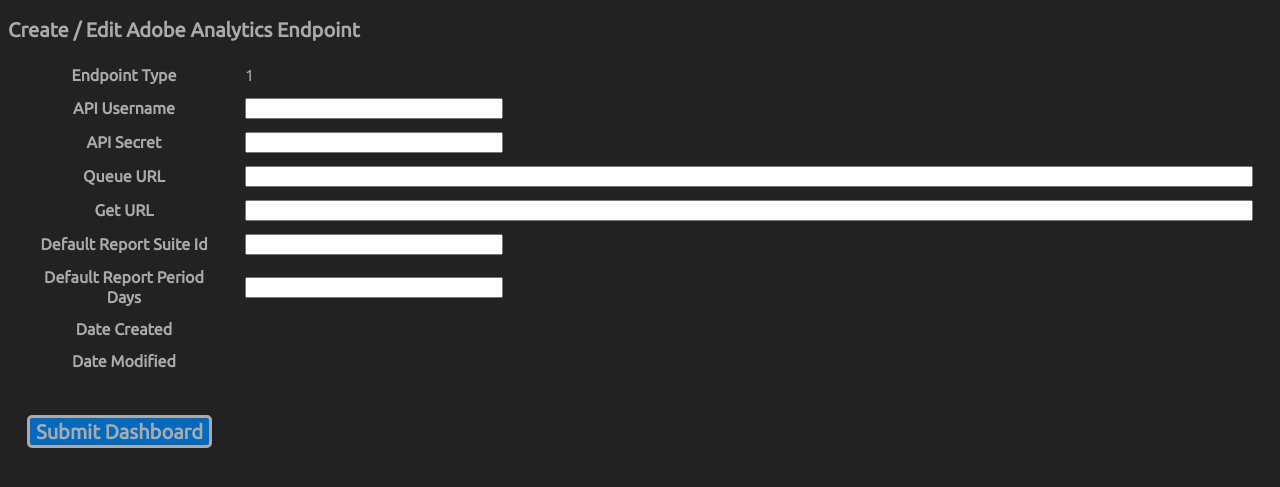
After one commit to Qarj/kpi-dashboard, a Django app: page /summary/endpoint/1/ in a window 1280 px wide. The commit adds this page. Shown: the top 487 px of the page. Run offline with Django 3.2, Linux system fonts and the light colour scheme; data that the repository does not hold is empty.

Commit message:
added endpoint view

```diff
--- a/kpi/summary/forms.py
+++ b/kpi/summary/forms.py
@@ -8,3 +8,11 @@ class EditForm(forms.Form):
     get_url = forms.CharField(widget=forms.TextInput)
     get_body = forms.CharField(widget=forms.Textarea)
     report_period_days = forms.CharField(widget=forms.TextInput)
+
+class EndpointForm(forms.Form):
+    username = forms.CharField(widget=forms.TextInput)
+    secret = forms.CharField(widget=forms.TextInput)
+    queue_url = forms.CharField(widget=forms.TextInput)
+    get_url = forms.CharField(widget=forms.TextInput)
+    default_report_suite_id = forms.CharField(widget=forms.TextInput)
+    default_report_period_days = forms.CharField(widget=forms.TextInput)
--- a/kpi/summary/models.py
+++ b/kpi/summary/models.py
@@ -10,6 +10,17 @@ class Dash(models.Model):
     get_url = models.CharField(max_length=200)
     get_body = models.CharField(max_length=2000)
     report_period_days = models.IntegerField()
+    date_created = models.DateTimeField(auto_now_add=True)
+    date_modified = models.DateTimeField(auto_now=True)
+
+class Endpoint(models.Model):
+    endpoint_type = models.CharField(max_length=50)
+    username = models.CharField(max_length=50)
+    secret = models.CharField(max_length=50)
+    queue_url = models.CharField(max_length=200)
+    get_url = models.CharField(max_length=200)
+    default_report_suite_id = models.CharField(max_length=50)
+    default_report_period_days = models.IntegerField()
     date_created = models.DateTimeField(auto_now_add=True)
     date_modified = models.DateTimeField(auto_now=True)
 
--- /dev/null
+++ b/kpi/summary/templates/summary/endpoint.html
@@ -0,0 +1,86 @@
+{% extends "public/base.html" %}
+
+{% block content %}
+
+    <h2>{{ page_heading }}</h2>
+
+    <form action="{% url 'summary:endpoint' endpoint_type %}" method="post">
+        <table id="dashboard_table">
+            <tr>
+                <th>
+                    <label>Endpoint Type</label>
+                </th>
+                <td>{{ endpoint_type }}</td>
+            </tr>
+            <tr>
+                <th>
+                    <label for="id_username">API Username</label>
+                </th>
+                <td>
+                    <input type="text" class="narrow-input" required name="username" value="{{ current_username }}" id="id_username" maxlength="50" />
+                </td>
+            </tr>
+            <tr>
+                <th>
+                    <label for="id_secret">API Secret</label>
+                </th>
+                <td>
+                    <input type="text" class="narrow-input" required name="secret" value="{{ current_secret }}" id="id_secret" maxlength="50" />
+                </td>
+            </tr>
+            <tr>
+                <th>
+                    <label for="id_queue_url">Queue URL</label>
+                </th>
+                <td>
+                    <input type="url" class="wide-input" required name="queue_url" value="{{ current_queue_url }}" id="id_queue_url" maxlength="200" />
+                </td>
+            </tr>
+            <tr>
+                <th>
+                    <label for="id_get_url">Get URL</label>
+                </th>
+                <td>
+                    <input type="url" class="wide-input" required name="get_url" value="{{ current_get_url }}" id="id_get_url" maxlength="200" />
+                </td>
+            </tr>
+            <tr>
+                <th>
+                    <label for="id_default_report_suite_id">Default Report Suite Id</label>
+                </th>
+                <td>
+                    <input type="text" class="narrow-input" required name="default_report_suite_id" value="{{ current_default_report_suite_id }}" id="id_default_report_suite_id" maxlength="50" />
+                </td>
+            </tr>
+            <tr>
+                <th>
+                    <label for="id_default_report_period_days">Default Report Period Days</label>
+                </th>
+                <td>
+                    <input type="number" min="1" max="31" step="1" pattern="\d+" required class="narrow-input" name="default_report_period_days" value="{{ current_default_report_period_days }}" id="id_default_report_period_days" />
+                </td>
+            </tr>
+            <tr>
+                <th>
+                    <label for="id_date_created">Date Created</label>
+                </th>
+                <td name="date_created" id="id_date_created">{{ current_date_created }}</td>
+            </tr>
+            <tr>
+                <th>
+                    <label for="id_date_modified">Date Modified</label>
+                </th>
+                <td name="date_modified" id="id_date_modified">{{ current_date_modified }}</td>
+            </tr>
+            <tr>
+                <td><br/></td>
+            </tr>
+            <tr>
+                <td>
+                    <input class="submit-button" type="submit" value="Submit Dashboard" />
+                </td>
+            </tr>
+        </table>
+    </form>
+
+{% endblock %}
--- a/kpi/summary/templates/summary/graph.html
+++ b/kpi/summary/templates/summary/graph.html
@@ -15,7 +15,7 @@ var myChart = new Chart(ctx, {
     data: {
         labels: [{{ graph_dates|safe }}],
         datasets: [{
-            label: '# Visits',
+            label: '{{ kpi_name }}',
             data: [{{ graph_values }}],
             backgroundColor: [
                 'rgba(255,153,0,0.4)'
--- a/kpi/summary/urls.py
+++ b/kpi/summary/urls.py
@@ -17,6 +17,9 @@ urlpatterns = [
     # ex: /kpi/summary/edit/kpi_visits/
     path('edit/<kpi>/', views.edit, name='edit'),
 
+    # ex: /kpi/summary/endpoint/test/ ex: /kpi/summary/endpoint/prod/
+    path('endpoint/<type>/', views.endpoint, name='endpoint'),
+
     # ex: /kpi/summary/table/kpi_visits/
     path('table/<kpi>/', views.table, name='table'),
 
--- a/kpi/summary/views.py
+++ b/kpi/summary/views.py
@@ -7,7 +7,9 @@ from django.urls import reverse
 
 from .models import Dash
 from .models import Queue
+from .models import Endpoint
 from .forms import EditForm
+from .forms import EndpointForm
 from django.views.decorators.csrf import csrf_exempt
 
 from urllib.parse import urlencode
@@ -275,16 +277,79 @@ def _process_edit_submit(request, dash):
     return render(request, 'summary/edit_confirmation.html', context, status=http_status)
 
 
+@csrf_exempt
+def endpoint(request, type):
+    try:
+        endpoint = Endpoint.objects.get(endpoint_type=type)
+    except Endpoint.DoesNotExist:
+        endpoint = Endpoint( endpoint_type = type )
+        endpoint.date_created = ''
+        endpoint.date_modified = ''
+
+    if request.method == 'POST':
+        return _process_endpoint_submit(request, endpoint)
+
+    secret_display = ''
+    if endpoint.secret:
+        secret_display = '********'
+
+    form = EndpointForm()
+    page_title = 'Endpoint ' + type
+    page_heading = 'Create / Edit Adobe Analytics Endpoint'
+
+    context = {
+        'form': form,
+        'endpoint_type': type,
+        'page_title': page_title,
+        'page_heading': page_heading,
+        'current_username': endpoint.username,
+        'current_secret': secret_display,
+        'current_queue_url': endpoint.queue_url,
+        'current_get_url': endpoint.get_url,
+        'current_date_created': endpoint.date_created,
+        'current_date_modified': endpoint.date_modified,
+        'current_default_report_period_days': endpoint.default_report_period_days,
+        'current_default_report_suite_id': endpoint.default_report_suite_id,
+    }
+
+    return render(request, 'summary/endpoint.html', context)
+
+
+def _process_endpoint_submit(request, endpoint):
+
+    endpoint.username = request.POST.get('username', None)
+    endpoint.queue_url = request.POST.get('queue_url', None)
+    endpoint.get_url = request.POST.get('get_url', None)
+    endpoint.default_report_suite_id = request.POST.get('default_report_suite_id', None)
+    endpoint.default_report_period_days = request.POST.get('default_report_period_days', None)
+
+    submitted_secret = request.POST.get('secret', None)
+    if submitted_secret == '********':
+        secret_message = 'API Secret not updated'
+    else:
+        endpoint.secret = submitted_secret
+        secret_message = 'API Secret updated'
+
+    endpoint.save()
+
+    page_title = 'xyz' + endpoint.endpoint_type
+    page_heading = 'abcd ' + endpoint.username
+    error = ''
+
+    context = {
+        'page_title': page_title,
+        'page_heading': page_heading,
+        'error': error,
+        'result_status_message': 'Endpoint config written to database ok',
+        'secret_message': secret_message,
+    }
+
+    http_status = 200
+
+    return render(request, 'summary/endpoint_confirmation.html', context, status=http_status)
+
+
 def graph(request, kpi):
-
-#    page_title = kpi + ' graph'
-#    page_heading = kpi + ' graph'
-
-#    context = {
-#        'kpi_name': kpi,
-#        'page_title': page_title,
-#        'page_heading': page_heading,
-#    }
 
     context = _get_data_for_kpi (request, kpi, 'graph')
 
```
Also changed, not shown: Plan.md (+12 -12 lines), kpi/summary/templates/summary/endpoint_confirmation.html (added, +14 -0 lines), kpi/summary/tests.py (+143 -0 lines).
